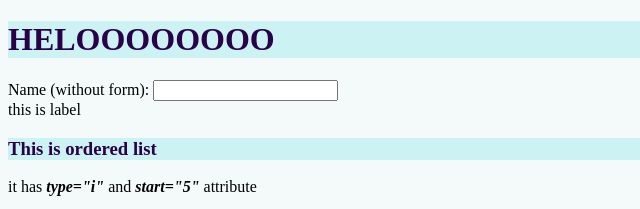
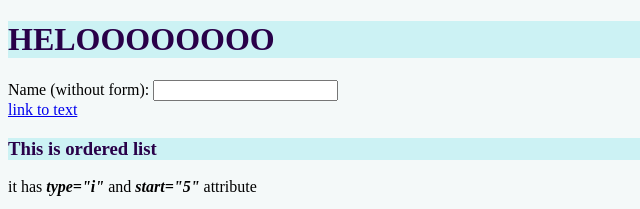
Before and after one commit to kobi-2/wtwemp-2, a plain HTML site: page index.html in a window 1280 px wide. Shown: the top 209 px of the page, 0-640 px from the left. Drawn offline with Linux system fonts and the light colour scheme.

Commit message:
Update index.html

```diff
--- a/index.html
+++ b/index.html
@@ -18,7 +18,7 @@
   <label>Name (without form): </label>
   <input type="text" name="" value=""> <br>
 
-  <label>this is label</label> <br>
+  <a href="https://github.com/kobi-2/wtwemp-2/blob/main/thesis/mythesis.txt">link to text</a> <br>
   <h3>This is ordered list</h3>
   <p>it has <em><strong>type="i"</strong></em> and <em><strong>start="5"</strong></em> attribute</p>
   <ol type="i" start="5">
```
